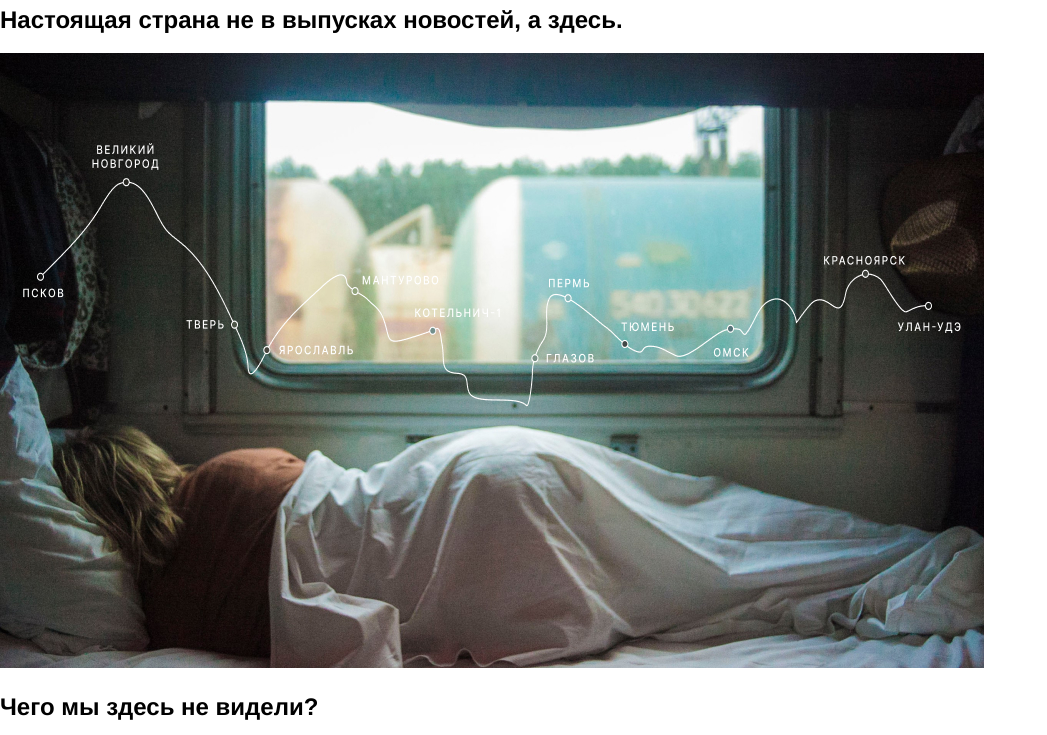
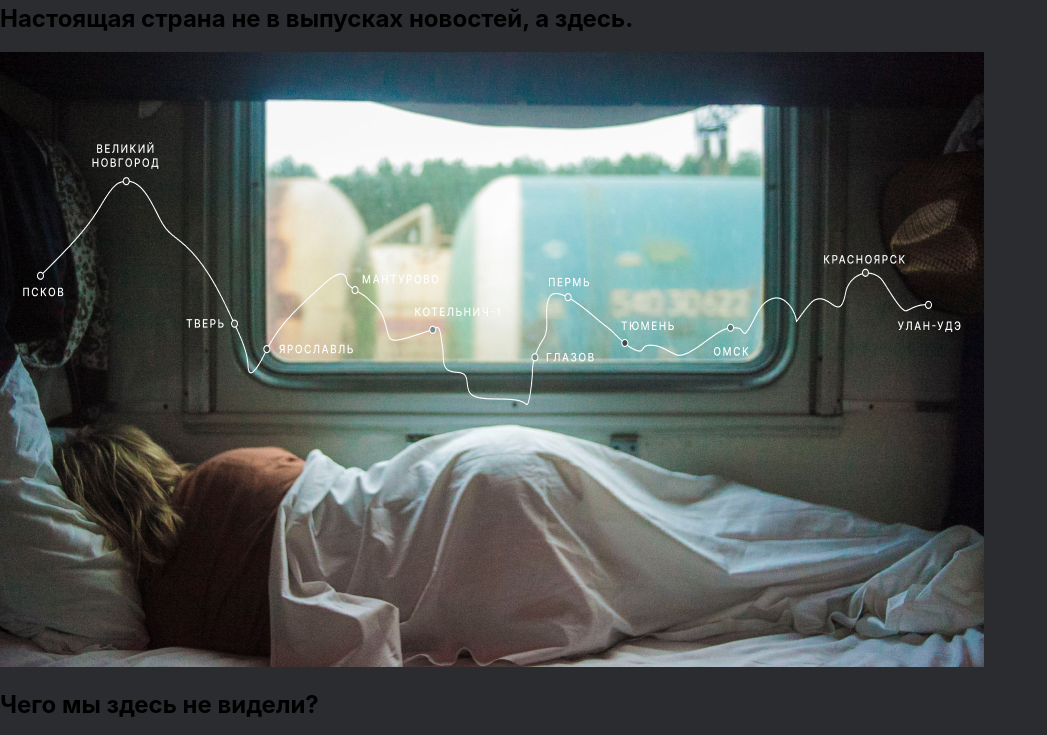
Before and after one commit to magnificoGIT/russian-travel, a plain HTML site: page index.html in a window 1280 px wide. Shown: the part 183-918 px from the top of the page, without its empty margins (0-1047 px from the left). Drawn offline with Linux system fonts and the light colour scheme.

Commit message:
В селекторе root для тэга body были добавлены основной и системные шрифты для сайта

```diff
--- a/blocks/root/root.css
+++ b/blocks/root/root.css
@@ -1,6 +1,8 @@
 .root {
-    min-width: px;
-    max-width: px;
+    min-width: 320px;
+    max-width: 1280px;
     margin: auto;
-    font-family: 'Helvetica Neue', Arial, sans-serif;
+    font-family: 'Inter', Arial, sans-serif;
+    background-color:#2A2C2F;
+    ;
 }
--- a/pages/index.css
+++ b/pages/index.css
@@ -1,3 +1,7 @@
 @import url(../vendor/normalize.css);
 
 @import url(../blocks/root/root.css);
+
+@import url(../blocks/root/root.css);
+
+@import url(../index-header.css);
```
